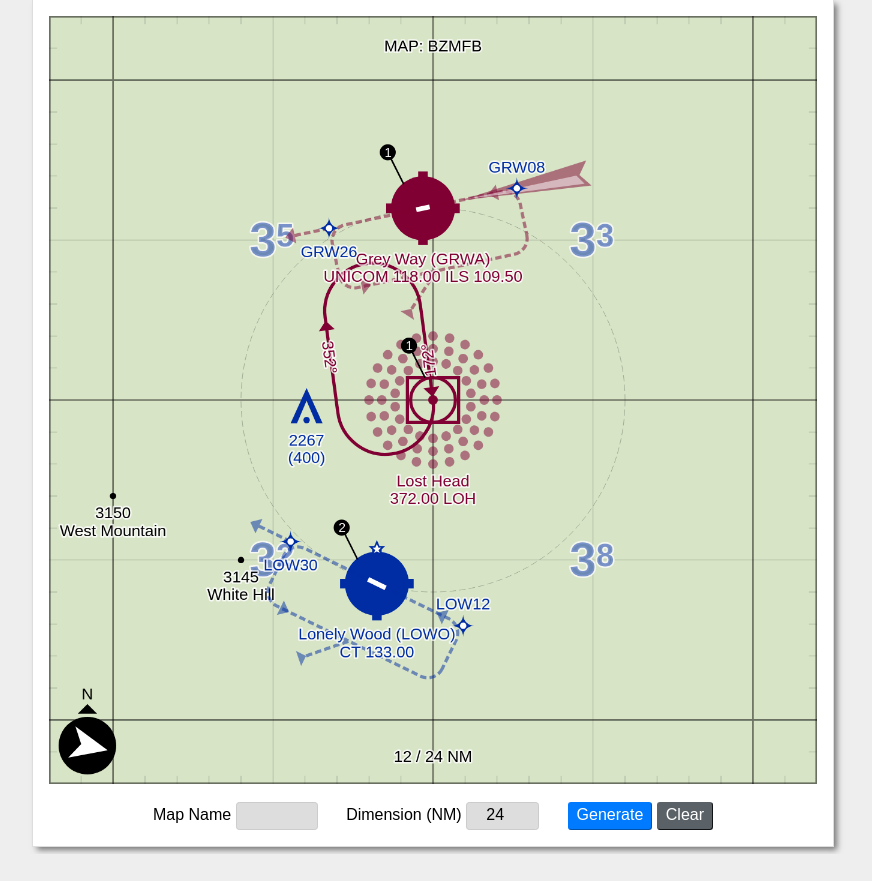
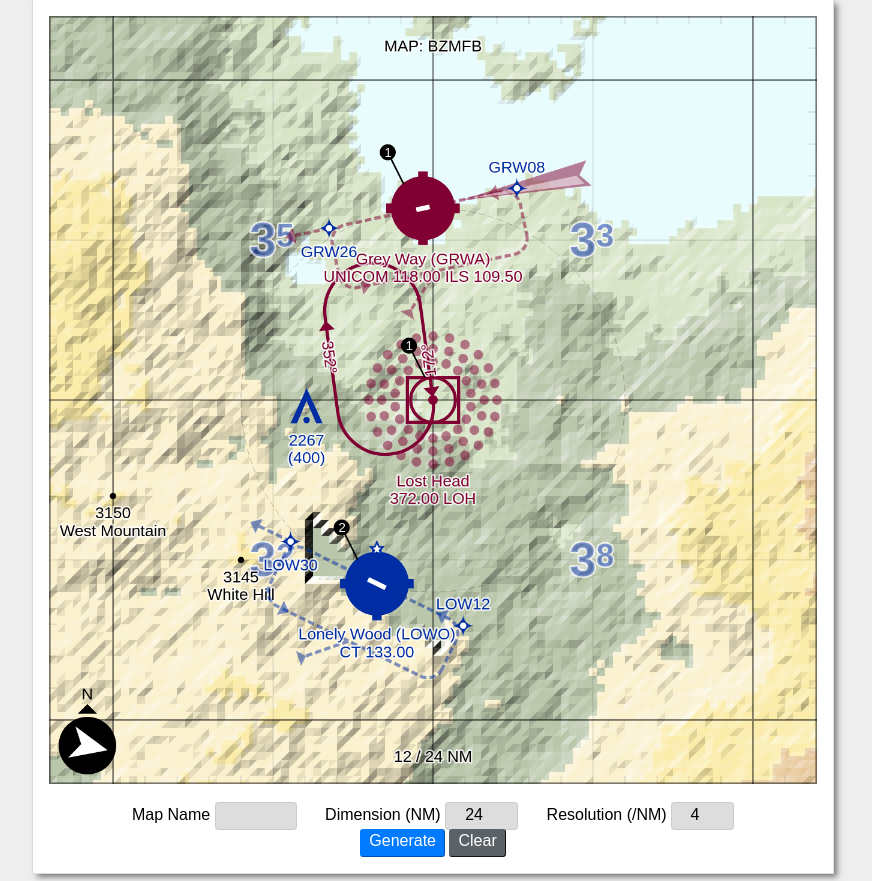
Before and after one commit to fboes/par-avion-map, a website with bundled scripts: page dist/index.html in a window 1280 px wide. Shown: the whole page, without its empty margins (207-1079 px from the left). Before the commit the page ends 854 px from the top, so only its background shows below. Built offline with nearby package versions, Linux system fonts and the light colour scheme.

Commit message:
Add resolution modifier

```diff
--- a/src/ParAvion/TerrainMap.ts
+++ b/src/ParAvion/TerrainMap.ts
@@ -18,13 +18,13 @@ export default class TerrainMap {
 
   // @see https://en.wikipedia.org/wiki/Diamond-square_algorithm
   // @see https://github.com/A1essandro/Diamond-And-Square/blob/master/src/DiamondAndSquare.php
-  public constructor(protected map: LocationsMap, protected randomizer: Randomizer) {
+  public constructor(protected map: LocationsMap, protected randomizer: Randomizer, public resolution = 4) {
     // Round up to nearest x^2 + 1
     this.mapDimension =
       Math.pow(
         2,
         Math.ceil(
-          Math.log(map.mapDimension * TerrainMap.RESOLUTION - 1) / Math.log(2)
+          Math.log(map.mapDimension * this.resolution - 1) / Math.log(2)
         )
       ) + 1;
 
@@ -100,9 +100,9 @@ export default class TerrainMap {
   // ---------------------------------------------------------------------------
 
   protected makePeaks() {
-    const searchRadius = 2 * TerrainMap.RESOLUTION;
-    const searchDiameter = TerrainMap.RESOLUTION + searchRadius * 2;
-    const maxDimension = this.map.mapDimension * TerrainMap.RESOLUTION - searchRadius;
+    const searchRadius = 2 * this.resolution;
+    const searchDiameter = this.resolution + searchRadius * 2;
+    const maxDimension = this.map.mapDimension * this.resolution - searchRadius;
 
     for (let a = searchRadius; a < maxDimension; a++) {
       for (let b = searchRadius; b < maxDimension; b++) {
@@ -112,7 +112,7 @@ export default class TerrainMap {
           const highest = this.getHighestElevation(new TerrainCoordinates(a - searchRadius, b - searchRadius), searchDiameter, searchDiameter);
 
           if (highest === elevation) {
-            this.addPeak(new TerrainCoordinates(a, b).getCoordinates(Math.ceil(elevation)));
+            this.addPeak(new TerrainCoordinates(a, b).getCoordinates(this.resolution, Math.ceil(elevation)));
           }
         }
       }
@@ -176,8 +176,8 @@ export default class TerrainMap {
 
 
   protected flattenTerrain(coordinates: Coordinates, extraRadius = 1, direction = 0) {
-    extraRadius *= TerrainMap.RESOLUTION;
-    const innerCoords = coordinates.getTerrainCoordinates();
+    extraRadius *= this.resolution;
+    const innerCoords = coordinates.getTerrainCoordinates(this.resolution);
     const clearing = 1;
     const clearingDegree = 20;
 
@@ -198,7 +198,7 @@ export default class TerrainMap {
     for (let i = minX; i <= maxX; i++) {
       for (let j = minY; j <= maxY; j++) {
         const refCoords = new TerrainCoordinates(i, j);
-        const maxElevation = elevation + (300 / innerCoords.getDistance(refCoords) * TerrainMap.RESOLUTION); // 300ft = 3° / 1 NM
+        const maxElevation = elevation + (300 / innerCoords.getDistance(refCoords) * this.resolution); // 300ft = 3° / 1 NM
         const angle = innerCoords.getBearing(refCoords);
         if (
           x - clearing <= i &&
@@ -243,9 +243,9 @@ export default class TerrainMap {
 
   public getHighestElevationNm(coordinates: Coordinates, sliceX: number, sliceY: number) {
     return this.getHighestElevation(
-      coordinates.getTerrainCoordinates(),
-      sliceX * TerrainMap.RESOLUTION,
-      sliceY * TerrainMap.RESOLUTION
+      coordinates.getTerrainCoordinates(this.resolution),
+      sliceX * this.resolution,
+      sliceY * this.resolution
     );
   }
 
@@ -299,7 +299,7 @@ export default class TerrainMap {
           inclinitation *= -1;
         }
 
-        const alpha = Math.max(0, Math.min(1, Math.abs(inclinitation * TerrainMap.RESOLUTION) / 2000));
+        const alpha = Math.max(0, Math.min(1, Math.abs(inclinitation * this.resolution) / 2000));
         if (alpha > 0.05) {
           classes[id] = new HslColor(
             0,
--- a/src/Types/Coordinates.ts
+++ b/src/Types/Coordinates.ts
@@ -1,13 +1,12 @@
 import TerrainCoordinates from "./TerrainCoordinates.js";
-import TerrainMap from "../ParAvion/TerrainMap.js";
 import Degree from "./Degree.js";
 
 export default class Coordinates {
   public constructor(public x: number, public y: number, public elevation: number | null = null) {
   }
 
-  public getTerrainCoordinates() {
-    return new TerrainCoordinates(this.x * TerrainMap.RESOLUTION, this.y * TerrainMap.RESOLUTION);
+  public getTerrainCoordinates(resolution: number) {
+    return new TerrainCoordinates(this.x * resolution, this.y * resolution);
   }
 
 
--- a/src/Types/TerrainCoordinates.ts
+++ b/src/Types/TerrainCoordinates.ts
@@ -1,4 +1,3 @@
-import TerrainMap from "../ParAvion/TerrainMap.js";
 import Coordinates from "./Coordinates.js";
 import Degree from "./Degree.js";
 
@@ -6,8 +5,8 @@ export default class TerrainCoordinates {
   public constructor(public a: number, public b: number) {
   }
 
-  public getCoordinates(elevation: number | null = null) {
-    return new Coordinates(this.a / TerrainMap.RESOLUTION, this.b / TerrainMap.RESOLUTION, elevation);
+  public getCoordinates(resolution: number, elevation: number | null) {
+    return new Coordinates(this.a / resolution, this.b / resolution, elevation);
   }
 
   public getBearing(coord2: TerrainCoordinates): Degree {
--- a/src/index.ts
+++ b/src/index.ts
@@ -7,6 +7,7 @@ const elements = {
   canvas: <HTMLCanvasElement>document.getElementById('canvas'),
   seedInput: <HTMLInputElement>document.getElementById('seed'),
   mapDimensionInput : <HTMLInputElement>document.getElementById('mapdimension'),
+  resolutionInput : <HTMLInputElement>document.getElementById('resolution'),
   clearButton : <HTMLInputElement>document.getElementById('clear'),
   generateButton : <HTMLInputElement>document.getElementById('generate'),
 };
@@ -15,7 +16,7 @@ function generateMap() {
   const randomizer = new Randomizer(elements.seedInput ? elements.seedInput.value : '');
   const map = new LocationsMap(elements.mapDimensionInput ? elements.mapDimensionInput.valueAsNumber : 16, randomizer);
   randomizer.seed = randomizer.seed;
-  const terrain = new TerrainMap(map, randomizer);
+  const terrain = new TerrainMap(map, randomizer, elements.resolutionInput ? elements.resolutionInput.valueAsNumber : 4);
 
   console.log(map);
 
@@ -33,3 +34,4 @@ elements.clearButton.addEventListener('click', () => {
 elements.generateButton.addEventListener('click', generateMap);
 elements.seedInput.addEventListener('change', generateMap);
 elements.mapDimensionInput.addEventListener('change', generateMap);
+elements.resolutionInput.addEventListener('change', generateMap);
```
Also changed, not shown: dist/index.html, dist/js/Canvas/Canvas.js, dist/js/ParAvion/TerrainMap.js, dist/js/Types/Coordinates.js, dist/js/Types/TerrainCoordinates.js, dist/js/index.js.
